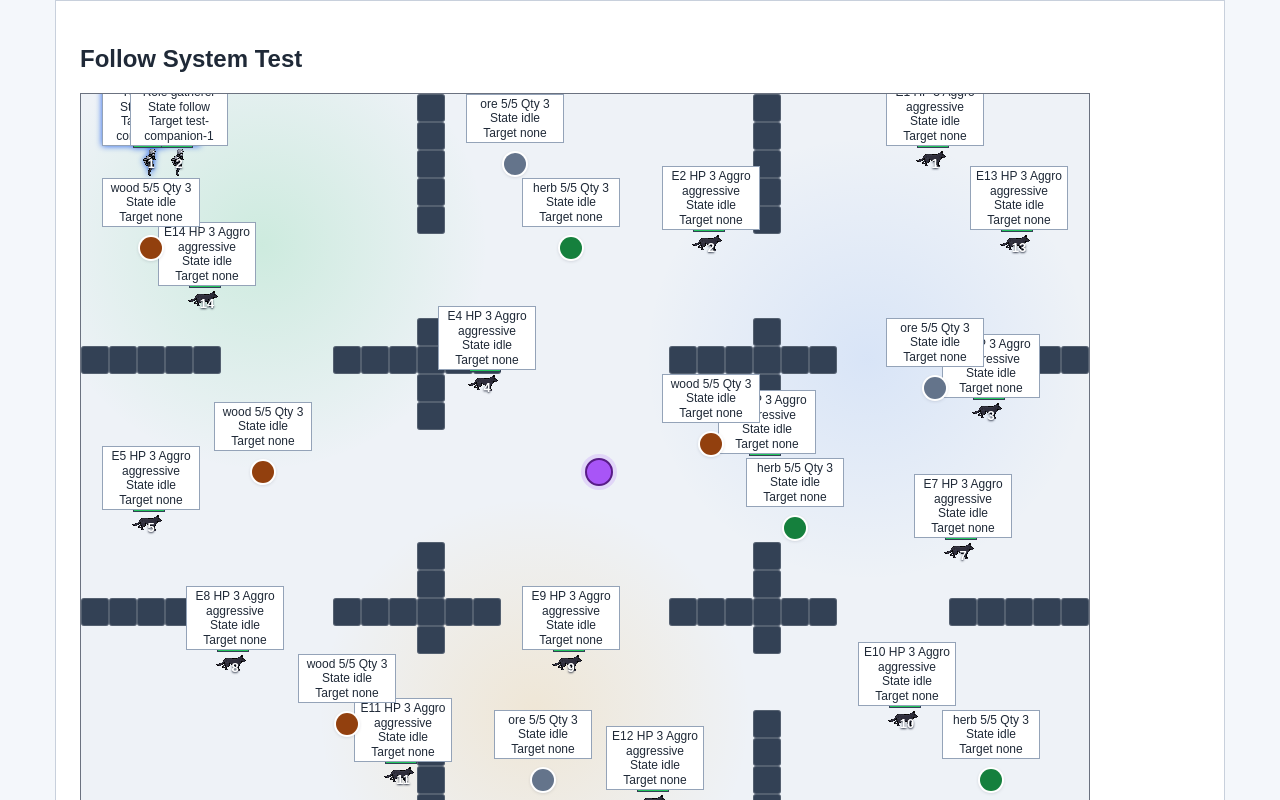
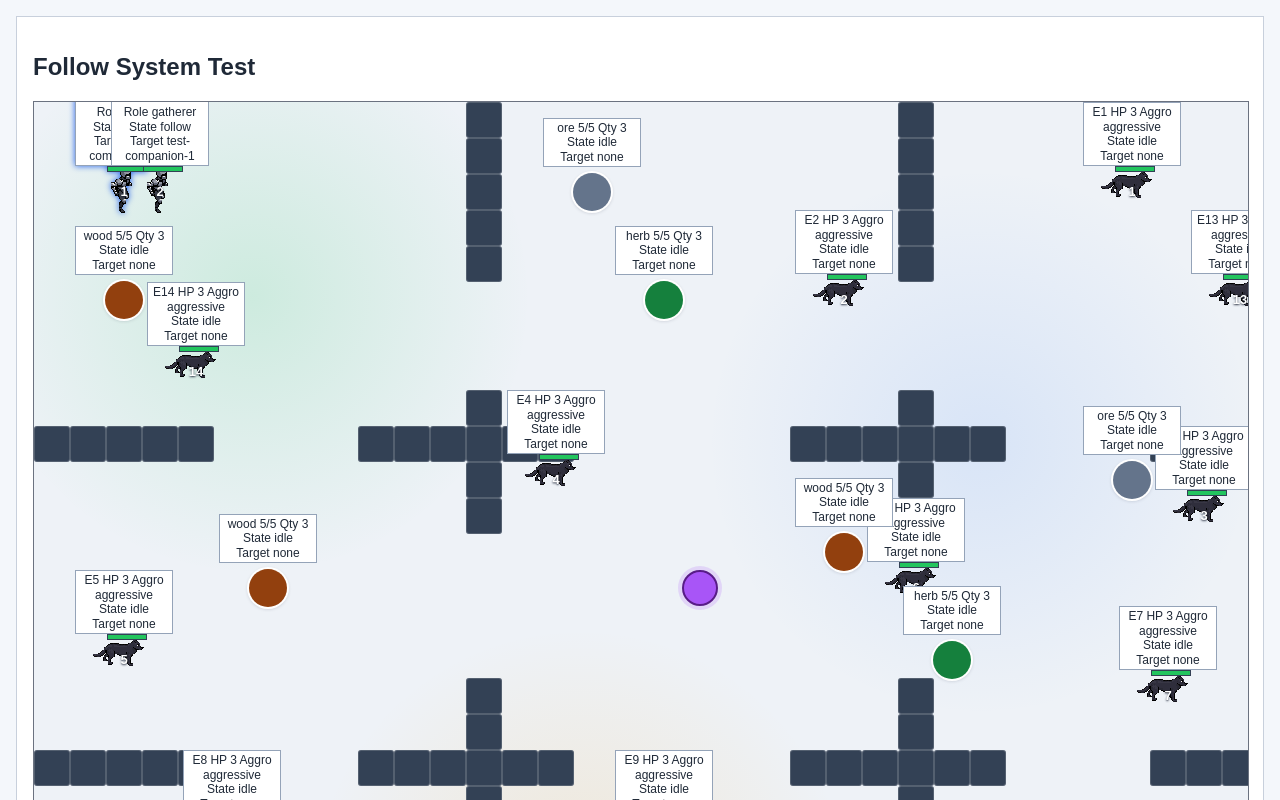
Before and after one commit to furiaz/MMOPartySimulator, a React (Vite) app in the folder client/: page / in a window 1280 px wide. Shown: the top 800 px of the page. Built offline with nearby package versions, Linux system fonts and the light colour scheme.

Commit message:
Size for entities and map grid redone

```diff
--- a/client/src/App.css
+++ b/client/src/App.css
@@ -1,24 +1,23 @@
 .game-page {
   min-height: 100vh;
-  display: grid;
-  place-items: center;
+  padding: 16px;
+  box-sizing: border-box;
   background: #f4f7fb;
   color: #1f2937;
 }
 
 .game-panel {
-  width: 1120px;
-  max-width: 95vw;
-  padding: 24px;
+  width: 100%;
+  box-sizing: border-box;
+  padding: 16px;
   border: 1px solid #c8d0dc;
   background: #ffffff;
 }
 
 .test-area {
   position: relative;
-  width: 1008px;
-  max-width: 100%;
-  height: 756px;
+  width: 100%;
+  height: 972px;
   margin: 20px 0;
   border: 1px solid #6b7280;
   background:
@@ -93,8 +92,8 @@
 
 .teleporter {
   z-index: 2;
-  width: 28px;
-  height: 28px;
+  width: 36px;
+  height: 36px;
   margin: 0;
   padding: 0;
   border: 2px solid #581c87;
@@ -152,8 +151,8 @@
   top: 0;
   left: 0;
   z-index: 1;
-  width: 36px;
-  height: 36px;
+  width: 44px;
+  height: 44px;
   margin: -4px 0 0 -4px;
   border: 2px solid currentColor;
   border-radius: 999px;
@@ -175,7 +174,7 @@
 .entity-marker {
   width: 22px;
   height: 22px;
-  margin: 3px;
+  margin: 7px;
   border-radius: 999px;
   box-shadow: 0 0 0 2px #ffffff, 0 1px 4px rgba(15, 23, 42, 0.32);
   transition: transform 480ms linear;
@@ -208,7 +207,7 @@
   left: 0;
   bottom: -6px;
   z-index: 3;
-  width: 22px;
+  width: 36px;
   height: 3px;
   border: 1px solid #334155;
   background: #ffffff;
@@ -222,10 +221,10 @@
 
 .health-bar {
   position: absolute;
-  left: -4px;
+  left: 1px;
   top: -8px;
   z-index: 3;
-  width: 30px;
+  width: 38px;
   height: 4px;
   border: 1px solid #334155;
   background: #ffffff;
@@ -239,8 +238,8 @@
 }
 
 .wall-tile {
-  width: 28px;
-  height: 28px;
+  width: 36px;
+  height: 36px;
 }
 
 .wall-tile.wall-default {
@@ -258,7 +257,7 @@
 .entity-label {
   position: absolute;
   left: 50%;
-  bottom: 32px;
+  bottom: 44px;
   z-index: 4;
   min-width: 88px;
   padding: 2px 4px;
@@ -273,8 +272,8 @@
 }
 
 .companion {
-  width: 28px;
-  height: 28px;
+  width: 36px;
+  height: 36px;
   margin: 0;
   overflow: visible;
   border-radius: 0;
@@ -283,8 +282,8 @@
 }
 
 .entity-marker.sprite-entity {
-  width: 28px;
-  height: 28px;
+  width: 36px;
+  height: 36px;
   margin: 0;
   overflow: visible;
   border-radius: 0;
@@ -295,10 +294,10 @@
 .entity-sprite {
   position: absolute;
   left: 50%;
-  bottom: -2px;
+  bottom: -10px;
   z-index: 1;
-  width: 42px;
-  height: 42px;
+  width: 72px;
+  height: 72px;
   image-rendering: pixelated;
   pointer-events: none;
   transform: translateX(-50%);
@@ -359,6 +358,9 @@
 }
 
 .resource {
+  width: 38px;
+  height: 38px;
+  margin: -1px;
   background: #92400e;
 }
 
@@ -373,7 +375,7 @@
 .resource.gatherer-target::before {
   content: "";
   position: absolute;
-  inset: -7px;
+  inset: -12px;
   border: 2px dotted #22c55e;
   border-radius: 999px;
   box-shadow: 0 0 0 2px rgba(34, 197, 94, 0.14);
--- a/client/src/App.tsx
+++ b/client/src/App.tsx
@@ -80,7 +80,7 @@ const partyMemberClassOptions: ClassId[] = [
   "penitent",
 ];
 const debugMap = createDebugMap();
-const cellSize = 28;
+const cellSize = 36;
 const visualMovementGraceMs = 560;
 const visualMovementReachedDistance = 1;
 
```
